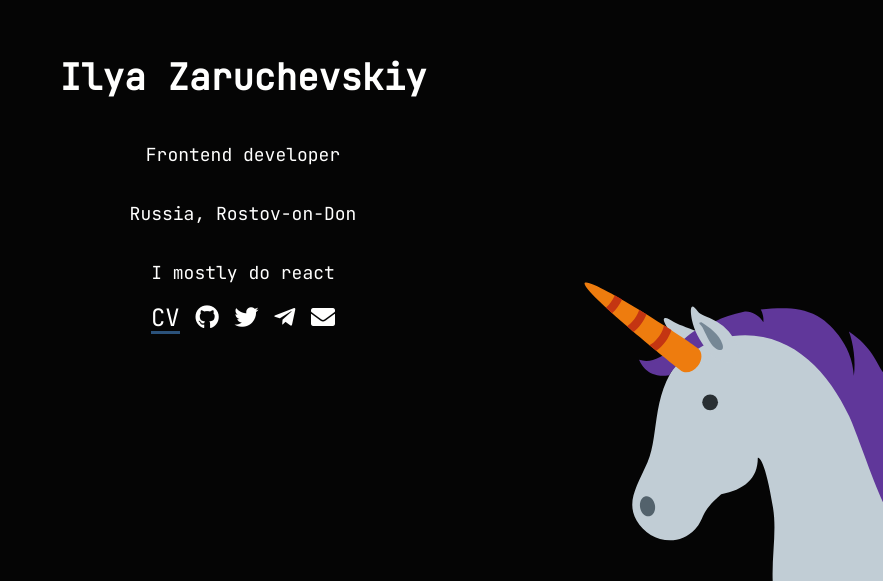
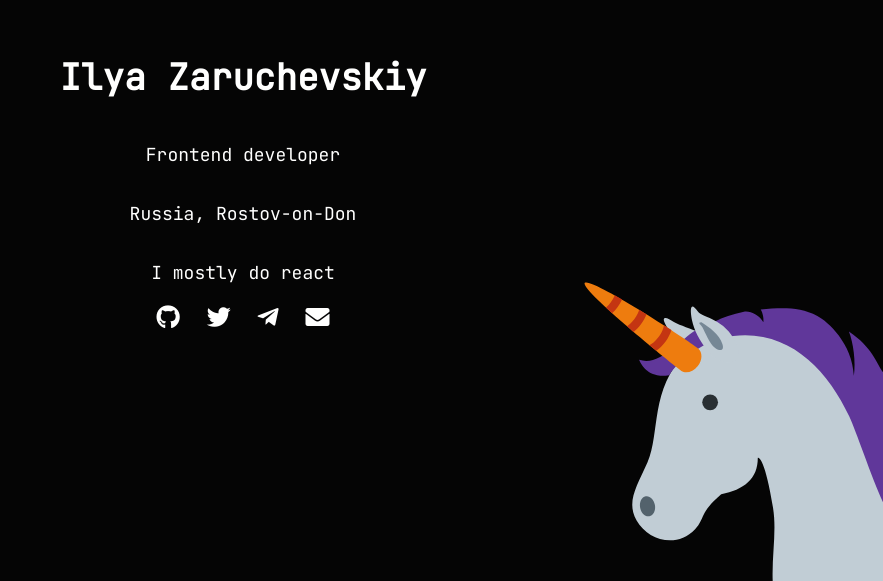
Before and after one commit to akubara/akubara.github.io, a plain HTML site: page index.html in a window 1280 px wide. Shown: the part 219-800 px from the top of the page, without its empty margins (397-1280 px from the left). Drawn offline with Linux system fonts and the light colour scheme.

Commit message:
Update index.html

```diff
--- a/index.html
+++ b/index.html
@@ -19,8 +19,6 @@
       <p>Russia, Rostov-on-Don</p>
       <p>I mostly do react</p>
       <div class="links">
-        <a href="https://www.notion.so/Resume-Frontend-developer-e8f8b48fcb8c4ed495269e160f005035"
-          rel="noreferrer noopener" target="_blank" class="styled-link">CV</a>
         <a href="https://github.com/akubara" rel="noreferrer noopener" target="_blank" class="icon-link"><i
             class="fab fa-github"></i></a>
         <a href="https://twitter.com/slowcfg" rel="noreferrer noopener" target="_blank" class="icon-link"><i
```
